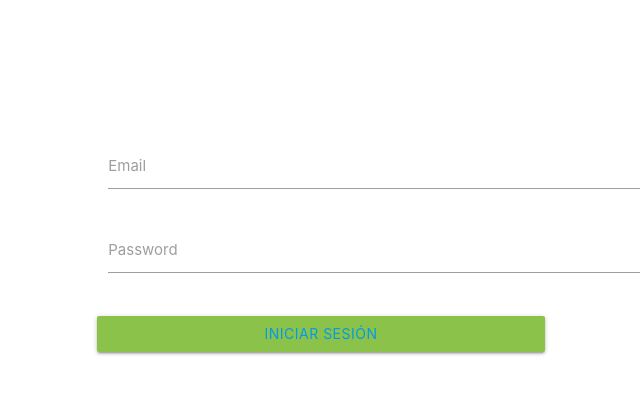
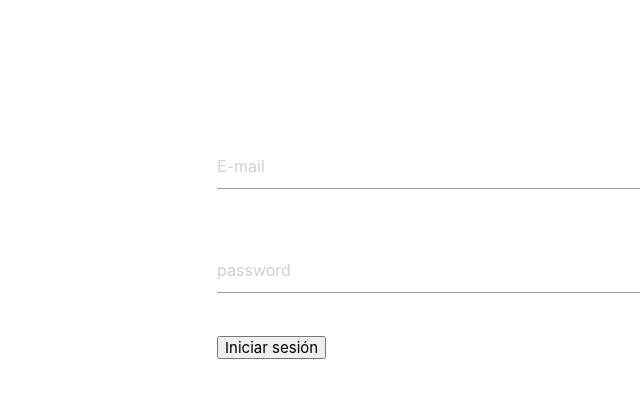
Before and after one commit to emeraldng/cdmx-2018-06-am-bc-registro-de-visitantes, a website: page src/views/signIn.html in a window 1280 px wide. Shown: the whole page, without its empty margins (95-735 px from the left). Drawn offline with nearby package versions, Linux system fonts and the light colour scheme.

Commit message:
subiendo nuevo html para registros y login

```diff
--- a/src/css/main.css
+++ b/src/css/main.css
@@ -40,3 +40,7 @@ margin-left:15%;
 form{
     margin-top:10%;
 }
+
+#form-admin{
+ margin-left:10%;;
+}
--- /dev/null
+++ b/src/js/signIn.js
@@ -0,0 +1,15 @@
+let db = firebase.firestore(); // Variable que inicializa Firestore
+
+let emailAdmin = document.getElementById('email-admin');
+let passwordAdmin = document.getElementById('password-admin');
+let logInBtnAdmin = document.getElementById('log-in-btn-admin');
+
+const registroAdmin = () =>{
+  if (emailAdmin.value === 'administrador@coworking.com' && passwordAdmin.value === 'registro123') {
+    location.href = '../views/registros.html';
+  } else {
+    alert('El usuario y/o la contraseña son incorrectos');
+  }
+};
+
+logInBtnAdmin.addEventListener('click', registroAdmin);
--- a/src/views/signIn.html
+++ b/src/views/signIn.html
@@ -12,29 +12,33 @@
 </head>
 
 <body>
-  <form>
-    <div class="container center">
+  <form id="form-admin">
+    <div class="container ">
       <div class="row">
-        <div class="input-field col s12 l12">
-          <input id="email" type="email" class="validate">
-          <label for="email">Email</label>
+        <div class="input-field col s10 m10 l10">
+          <input id="email-admin" type="email" class="validate" placeholder="E-mail">
         </div>
-
-        <div class="input-field col s12 l12">
-          <input id="password" type="password" class="validate">
-          <label for="password">Password</label>
+      </div>
+      <div class="row">
+        <div class="input-field col s10 m10 l10">
+          <input id="password-admin" type="password" class="validate" placeholder="password">
+          <!-- <label for="password-admin">Password</label> -->
         </div>
       </div>
 
+
       <div class="row ">
-        <div class=" btn light-green col s6 m6 l6">
-          <a id="log-in-btn">Iniciar sesión</a>
+        <div class="col s6 m6 l6">
+          <button type= "button" id="log-in-btn-admin">Iniciar sesión</button>
         </div>
       </div>
+    </div>
   </form>
 
   <script src="https://www.gstatic.com/firebasejs/5.3.1/firebase.js"></script>
   <script src="../js/initialize.js"></script>
+  <script src="../js/signIn.js">
+  </script>
 </body>
 
 </html>
```
Also changed, not shown: src/index.html (+1 -1 lines), src/views/registros.html (added, +12 -0 lines).
